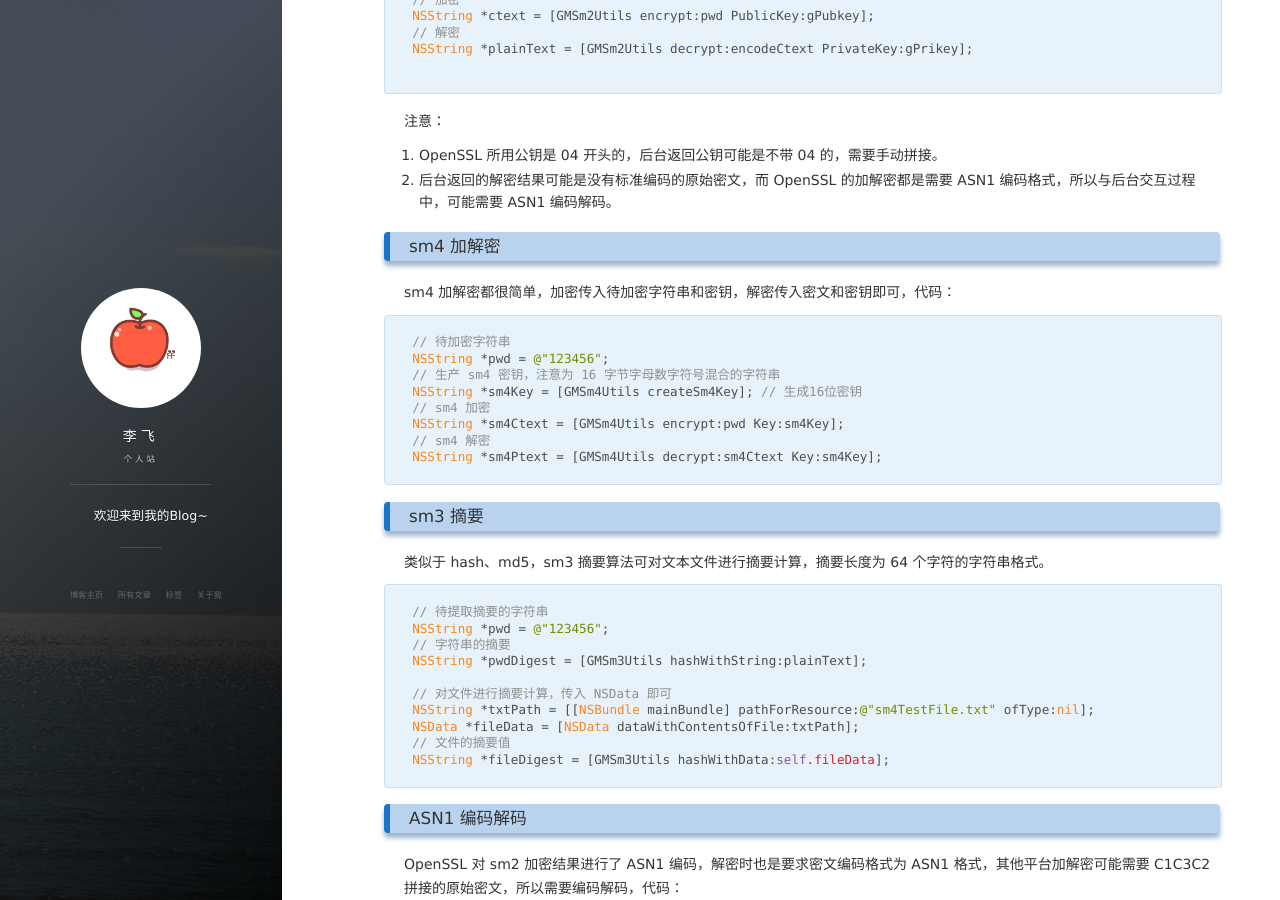
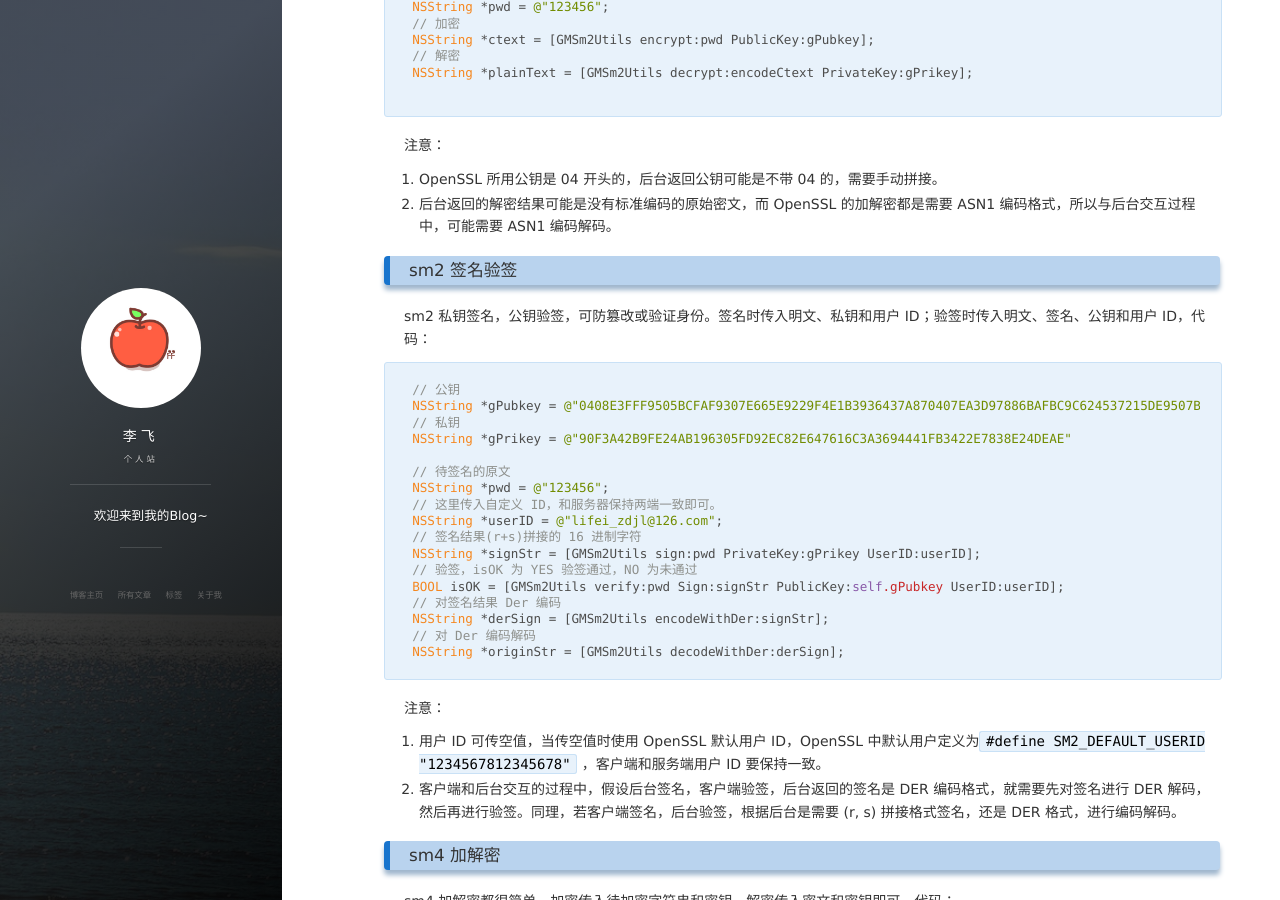
Before and after one commit to muzipiao/muzipiao.github.io, a Jekyll site: the page built from _posts/2019-08-08-iOS 使用 SM2 SM4 加解密 SM2 签名验签及 SM3 摘要.md, in a window 1280 px wide and 900 px high, scrolled down 5478 px. Built offline with Jekyll 4.4.1, drawn with Linux system fonts in a browser that asks for light colours; nearby versions of some CDN libraries; comment, search, counter and statistics services are not loaded; some of the changed text lies outside the part shown.

Commit message:
增加 SM2 签名及验签。

````diff
--- a/_posts/2019-08-08-iOS 使用 SM2 SM4 加解密及 SM3 签名.md
+++ b/_posts/2019-08-08-iOS 使用 SM2 SM4 加解密 SM2 签名验签及 SM3 摘要.md
@@ -1,8 +1,8 @@
 ---
 layout: post
-title: "iOS 使用 SM2 SM4 加解密及 SM3 签名"
+title: "iOS 使用 SM2 SM4 加解密 SM2 签名验签及 SM3 摘要"
 date: 2019-08-08
-description: "iOS 使用 SM2 SM4 加解密及 SM3 签名，基于 OpenSSL。"
+description: "iOS 使用 SM2 SM4 加解密 SM2 签名验签及 SM3 摘要，基于 OpenSSL 1.1.1 以上版本。"
 tag: iOS
 ---
 
@@ -15,7 +15,7 @@ tag: iOS
 
 ## <a id="1_0"></a>前言
 
-对于开发人员，开发中加解密是经常用到的，常见的密码算法 MD5、SHA、AES、DES，RSA 等等，这些无一例外都是国外的加密算法。基于安全和宏观战略考虑，我国从 2010 年先后推出了 SM1（SCB2）、SM2、SM3、SM4、SM7、SM9、ZUC（祖冲之密码算法）等密码算法，本文主要讨论 SM2 算法原理，iOS 端如何使用 SM2、SM4 加解密，及使用 SM3 生成 Hash 值。
+对于开发人员，开发中加解密是经常用到的，常见的密码算法 MD5、SHA、AES、DES，RSA 等等，这些无一例外都是国外的加密算法。基于安全和宏观战略考虑，我国从 2010 年先后推出了 SM1（SCB2）、SM2、SM3、SM4、SM7、SM9、ZUC（祖冲之密码算法）等密码算法，本文主要讨论 SM2 算法原理，iOS 端如何使用 SM2、SM4 加解密、SM2 签名验签及使用 SM3 生成摘要值。
 
 ## <a id="2_0"></a>国密全家桶
 
@@ -24,8 +24,8 @@ tag: iOS
 算法 | 公开 | 类似 | 主要用途
 :---:|:---:|:---:|---
 SM1 | 否 | AES | 智能IC卡、加密卡，加密机等。
-SM2 | 是 | RSA | 重要信息的加解密，如密码。
-SM3 | 是 | SHA | 密码应用中的数字签名和验证。
+SM2 | 是 | RSA | 重要信息的加解密，签名，如密码。
+SM3 | 是 | SHA | 密码应用中的数字签名和验证，摘要等。
 SM4 | 是 | AES | 分组算法用于无线局域网产品。
 SM7 | 否 | AES | 校园一卡通，门禁卡，工作证等。
 SM9 | 是 | SSL | 基于身份的密码，用于验证身份。
@@ -164,6 +164,35 @@ NSString *plainText = [GMSm2Utils decrypt:encodeCtext PrivateKey:gPrikey];
 1. OpenSSL 所用公钥是 04 开头的，后台返回公钥可能是不带 04 的，需要手动拼接。
 2. 后台返回的解密结果可能是没有标准编码的原始密文，而 OpenSSL 的加解密都是需要 ASN1 编码格式，所以与后台交互过程中，可能需要 ASN1 编码解码。
 
+### sm2 签名验签
+
+sm2 私钥签名，公钥验签，可防篡改或验证身份。签名时传入明文、私钥和用户 ID；验签时传入明文、签名、公钥和用户 ID，代码：
+
+```objc
+// 公钥
+NSString *gPubkey = @"0408E3FFF9505BCFAF9307E665E9229F4E1B3936437A870407EA3D97886BAFBC9C624537215DE9507BC0E2DD276CF74695C99DF42424F28E9004CDE4678F63D698";
+// 私钥
+NSString *gPrikey = @"90F3A42B9FE24AB196305FD92EC82E647616C3A3694441FB3422E7838E24DEAE"
+
+// 待签名的原文
+NSString *pwd = @"123456";
+// 这里传入自定义 ID，和服务器保持两端一致即可。
+NSString *userID = @"lifei_zdjl@126.com";
+// 签名结果(r+s)拼接的 16 进制字符
+NSString *signStr = [GMSm2Utils sign:pwd PrivateKey:gPrikey UserID:userID];
+// 验签，isOK 为 YES 验签通过，NO 为未通过
+BOOL isOK = [GMSm2Utils verify:pwd Sign:signStr PublicKey:self.gPubkey UserID:userID];
+// 对签名结果 Der 编码
+NSString *derSign = [GMSm2Utils encodeWithDer:signStr];
+// 对 Der 编码解码
+NSString *originStr = [GMSm2Utils decodeWithDer:derSign];
+```
+
+注意：
+
+1. 用户 ID 可传空值，当传空值时使用 OpenSSL 默认用户 ID，OpenSSL 中默认用户定义为`#define SM2_DEFAULT_USERID "1234567812345678"` ，客户端和服务端用户 ID 要保持一致。
+2. 客户端和后台交互的过程中，假设后台签名，客户端验签，后台返回的签名是 DER 编码格式，就需要先对签名进行 DER 解码，然后再进行验签。同理，若客户端签名，后台验签，根据后台是需要 (r, s) 拼接格式签名，还是 DER 格式，进行编码解码。
+
 ### sm4 加解密
 
 sm4 加解密都很简单，加密传入待加密字符串和密钥，解密传入密文和密钥即可，代码：
````
